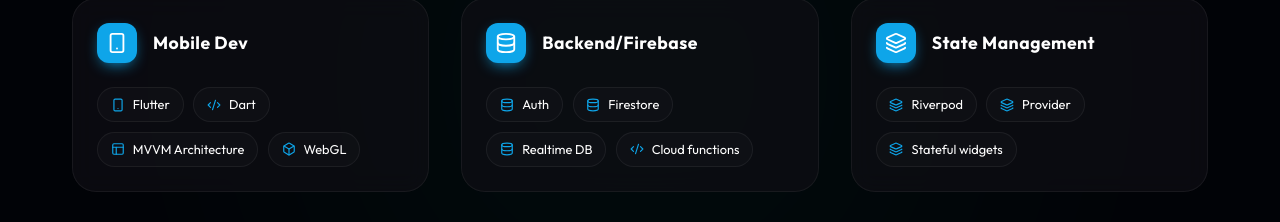
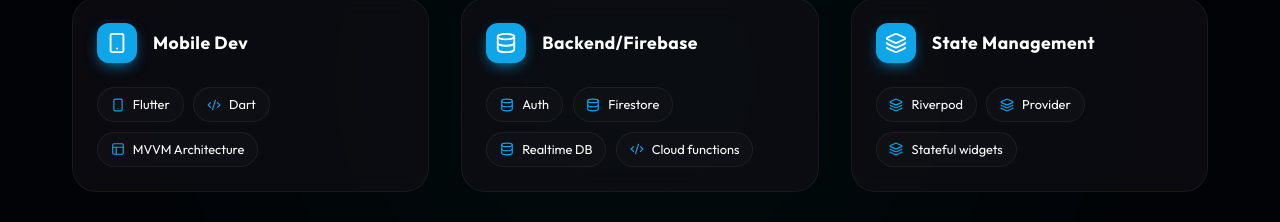
Before and after one commit to safvenn/portfolio, a React (Vite) app: page / in a window 1280 px wide. Shown: the part 2030-2252 px from the top of the page. Built offline with nearby package versions, Linux system fonts and the light colour scheme; no server answers.

Commit message:
Remove WebGL from skills section

```diff
--- a/src/App.jsx
+++ b/src/App.jsx
@@ -307,8 +307,7 @@
       items: [
         { name: 'Flutter', icon: <Smartphone size={14} /> },
         { name: 'Dart', icon: <Code2 size={14} /> },
-        { name: 'MVVM Architecture', icon: <Layout size={14} /> },
-        { name: 'WebGL', icon: <Box size={14} /> }
+        { name: 'MVVM Architecture', icon: <Layout size={14} /> }
       ]
     },
     {
```
